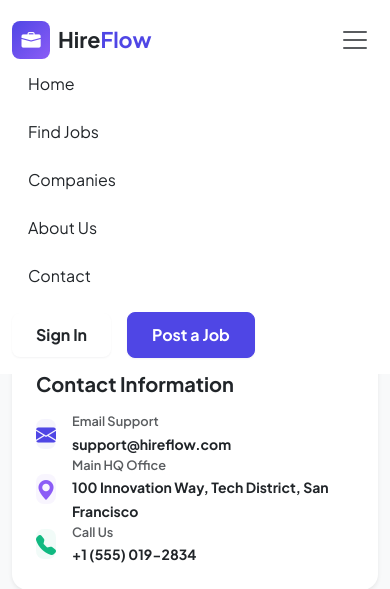
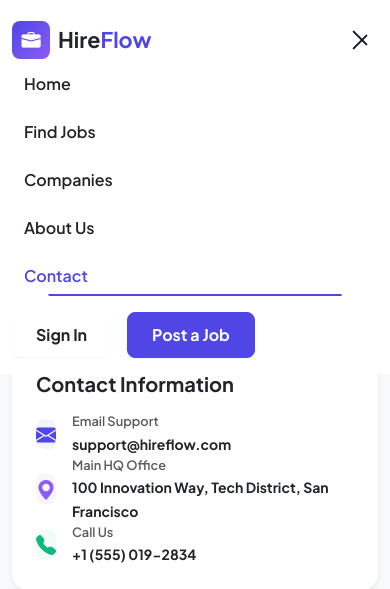
Before and after one commit to damiencloud/HireFlow, a Python web app: template contact/templates/contact/contact.html in a window 390 px wide, after a click that opens the changed part. Shown: the top 589 px of the page. Run offline with Jinja, Linux system fonts and the light colour scheme; the template is opened without the code that fills it, so the values that code supplies are empty.

Commit message:
feat: implement form validations, hover style keyframes, and morphing mobile hamburger icon

```diff
--- a/accounts/templates/accounts/candidate-login.html
+++ b/accounts/templates/accounts/candidate-login.html
@@ -129,5 +129,6 @@
     <!-- 5. HireFlow JavaScript Utilities -->
     <script src="/home/static/home/js/component-loader.js?v=2"></script>
     <script src="/home/static/home/js/global.js?v=2"></script>
+    <script src="/home/static/home/js/form-validation.js?v=2"></script>
 </body>
 </html>
--- a/accounts/templates/accounts/login.html
+++ b/accounts/templates/accounts/login.html
@@ -137,5 +137,6 @@
     <!-- 5. HireFlow JavaScript Utilities -->
     <script src="/home/static/home/js/component-loader.js?v=2"></script>
     <script src="/home/static/home/js/global.js?v=2"></script>
+    <script src="/home/static/home/js/form-validation.js?v=2"></script>
 </body>
 </html>
--- a/accounts/templates/accounts/recruiter-login.html
+++ b/accounts/templates/accounts/recruiter-login.html
@@ -129,5 +129,6 @@
     <!-- 5. HireFlow JavaScript Utilities -->
     <script src="/home/static/home/js/component-loader.js?v=2"></script>
     <script src="/home/static/home/js/global.js?v=2"></script>
+    <script src="/home/static/home/js/form-validation.js?v=2"></script>
 </body>
 </html>
--- a/accounts/templates/accounts/register.html
+++ b/accounts/templates/accounts/register.html
@@ -133,5 +133,6 @@
     <!-- 5. HireFlow JavaScript Utilities -->
     <script src="/home/static/home/js/component-loader.js?v=2"></script>
     <script src="/home/static/home/js/global.js?v=2"></script>
+    <script src="/home/static/home/js/form-validation.js?v=2"></script>
 </body>
 </html>
--- a/companies/templates/companies/companies.html
+++ b/companies/templates/companies/companies.html
@@ -282,5 +282,6 @@
     <!-- 5. HireFlow JavaScript Utilities -->
     <script src="/home/static/home/js/component-loader.js?v=2"></script>
     <script src="/home/static/home/js/global.js?v=2"></script>
+    <script src="/home/static/home/js/form-validation.js?v=2"></script>
 </body>
 </html>
--- a/contact/templates/contact/contact.html
+++ b/contact/templates/contact/contact.html
@@ -132,5 +132,6 @@
     <!-- 5. HireFlow JavaScript Utilities -->
     <script src="/home/static/home/js/component-loader.js?v=2"></script>
     <script src="/home/static/home/js/global.js?v=2"></script>
+    <script src="/home/static/home/js/form-validation.js?v=2"></script>
 </body>
 </html>
--- a/home/static/home/css/global.css
+++ b/home/static/home/css/global.css
@@ -156,3 +156,91 @@ a:hover {
         padding: 3rem 0;
     }
 }
+
+/* ==========================================================================
+   5. Phase 4 Visual Enhancements (Validations, Keyframes & Morph Transitions)
+   ========================================================================== */
+
+/* Custom Input Focus Ring & Styling States */
+.form-control:focus,
+.form-select:focus {
+    border-color: var(--hf-primary) !important;
+    box-shadow: 0 0 0 4px rgba(79, 70, 229, 0.15) !important;
+    outline: none;
+}
+
+/* Border validations state glows overrides */
+.form-control.is-invalid:focus,
+.form-select.is-invalid:focus {
+    box-shadow: 0 0 0 4px rgba(244, 63, 94, 0.15) !important;
+}
+
+.form-control.is-valid:focus,
+.form-select.is-valid:focus {
+    box-shadow: 0 0 0 4px rgba(16, 185, 129, 0.15) !important;
+}
+
+/* Navlink Underline Morph transition */
+.navbar-nav .nav-link {
+    position: relative;
+    font-weight: 600;
+    color: var(--hf-text-main);
+    padding: 0.5rem 0.75rem !important;
+    transition: var(--hf-transition-fast);
+}
+
+.navbar-nav .nav-link::after {
+    content: '';
+    position: absolute;
+    width: 0;
+    height: 2px;
+    bottom: 0;
+    left: 50%;
+    background-color: var(--hf-primary);
+    transition: var(--hf-transition-fast);
+    transform: translateX(-50%);
+}
+
+.navbar-nav .nav-link.active {
+    color: var(--hf-primary) !important;
+}
+
+.navbar-nav .nav-link.active::after,
+.navbar-nav .nav-link:hover::after {
+    width: 80%;
+}
+
+/* Modal Pop Keyframe Transitions */
+.modal.fade .modal-content {
+    transform: scale(0.95);
+    opacity: 0;
+    transition: transform 0.25s cubic-bezier(0.34, 1.56, 0.64, 1), opacity 0.25s ease;
+}
+
+.modal.show .modal-content {
+    transform: scale(1);
+    opacity: 1;
+}
+
+/* Custom Hamburger Menu Toggle Morph Button */
+.hamburger-line {
+    width: 20px;
+    height: 2px;
+    background-color: var(--hf-dark);
+    border-radius: 2px;
+    transition: var(--hf-transition-base);
+    display: block;
+}
+
+/* Morph to close cross symbol */
+.navbar-toggler:not(.collapsed) .hamburger-line:nth-child(1) {
+    transform: translateY(6px) rotate(45deg);
+}
+
+.navbar-toggler:not(.collapsed) .hamburger-line:nth-child(2) {
+    opacity: 0;
+}
+
+.navbar-toggler:not(.collapsed) .hamburger-line:nth-child(3) {
+    transform: translateY(-6px) rotate(-45deg);
+}
--- /dev/null
+++ b/home/static/home/js/form-validation.js
@@ -0,0 +1,189 @@
+/**
+ * HireFlow - Client-Side Form Validation Module (Vanilla JS)
+ * Handles real-time validations, state checks, and is-valid/is-invalid indicators.
+ */
+
+document.addEventListener("DOMContentLoaded", () => {
+    // 1. Query all forms on the current page
+    const forms = document.querySelectorAll("form");
+
+    forms.forEach(form => {
+        // Find inputs that need validation
+        const inputs = form.querySelectorAll("input, textarea, select");
+
+        inputs.forEach(input => {
+            // Bind real-time validation on typing or focus loss
+            input.addEventListener("input", () => validateField(input));
+            input.addEventListener("blur", () => validateField(input));
+            input.addEventListener("change", () => validateField(input));
+        });
+
+        // Intercept form submissions
+        form.addEventListener("submit", (event) => {
+            let isFormValid = true;
+
+            // Validate all inputs once more on submit
+            inputs.forEach(input => {
+                const isValid = validateField(input);
+                if (!isValid) {
+                    isFormValid = false;
+                }
+            });
+
+            // Specific validation check for min/max salary range in job posting form
+            const minSalInput = form.querySelector('input[name="salary_min"]');
+            const maxSalInput = form.querySelector('input[name="salary_max"]');
+            if (minSalInput && maxSalInput) {
+                const isSalaryValid = validateSalaryRange(minSalInput, maxSalInput);
+                if (!isSalaryValid) {
+                    isFormValid = false;
+                }
+            }
+
+            // Block submission event if inputs fail
+            if (!isFormValid) {
+                event.preventDefault();
+                event.stopPropagation();
+
+                // Render a temporary global alert helper if available
+                showGlobalValidationAlert(form);
+            }
+        });
+    });
+
+    /**
+     * Core Field Validator function
+     * Evaluates field constraints and updates CSS states.
+     */
+    function validateField(input) {
+        // Skip validation for non-interactive button fields or optional unchecked fields
+        if (input.type === "submit" || input.type === "button" || input.type === "reset") {
+            return true;
+        }
+
+        const value = input.value.trim();
+        let isValid = true;
+        let errorMessage = "";
+
+        // Check 1: Required constraint
+        if (input.hasAttribute("required")) {
+            if (!value || (input.type === "checkbox" && !input.checked)) {
+                isValid = false;
+                errorMessage = input.type === "checkbox"
+                    ? "You must accept the terms of service."
+                    : "This field is required.";
+            }
+        }
+
+        // Check 2: Email format regex match
+        if (isValid && input.type === "email" && value) {
+            const emailRegex = /^[^\s@]+@[^\s@]+\.[^\s@]+$/;
+            if (!emailRegex.test(value)) {
+                isValid = false;
+                errorMessage = "Please enter a valid email address (e.g. name@domain.com).";
+            }
+        }
+
+        // Check 3: Password length bounds
+        if (isValid && input.type === "password" && value) {
+            if (value.length < 8) {
+                isValid = false;
+                errorMessage = "Password must be at least 8 characters long.";
+            }
+        }
+
+        // Check 4: Upload file formats (Resume PDF check)
+        if (isValid && input.type === "file" && input.files && input.files.length > 0) {
+            const file = input.files[0];
+            const isPDF = file.type === "application/pdf" || file.name.endsWith(".pdf");
+            const isTooLarge = file.size > 5 * 1024 * 1024; // 5MB limit
+
+            if (!isPDF) {
+                isValid = false;
+                errorMessage = "Only PDF document uploads are accepted.";
+            } else if (isTooLarge) {
+                isValid = false;
+                errorMessage = "File size exceeds the 5MB limits.";
+            }
+        }
+
+        // Update visual display indicators
+        updateFieldUIState(input, isValid, errorMessage);
+        return isValid;
+    }
+
+    /**
+     * Salary Range Compare Validator
+     * Confirms maximum compensation limit is higher than minimum threshold.
+     */
+    function validateSalaryRange(minInput, maxInput) {
+        const minVal = parseFloat(minInput.value);
+        const maxVal = parseFloat(maxInput.value);
+
+        if (!isNaN(minVal) && !isNaN(maxVal)) {
+            if (maxVal <= minVal) {
+                updateFieldUIState(maxInput, false, "Maximum salary must be greater than minimum salary.");
+                return false;
+            }
+        }
+        return true;
+    }
+
+    /**
+     * Updates Bootstrap styling borders and appends descriptive error tags
+     */
+    function updateFieldUIState(input, isValid, errorMessage) {
+        // Remove existing state classes
+        input.classList.remove("is-valid", "is-invalid");
+
+        // Remove existing custom feedback nodes
+        const parent = input.parentElement;
+        let feedback = parent.querySelector(".invalid-feedback");
+        if (feedback) {
+            feedback.remove();
+        }
+
+        if (!isValid) {
+            input.classList.add("is-invalid");
+
+            // Create invalid feedback description block
+            const errorDiv = document.createElement("div");
+            errorDiv.className = "invalid-feedback d-block mt-1";
+            errorDiv.style.fontSize = "0.75rem";
+            errorDiv.style.fontWeight = "600";
+            errorDiv.textContent = errorMessage;
+            parent.appendChild(errorDiv);
+        } else {
+            // Only add is-valid state if field contains values
+            if (input.value.trim().length > 0 || (input.type === "checkbox" && input.checked)) {
+                input.classList.add("is-valid");
+            }
+        }
+    }
+
+    /**
+     * Renders a floating modular validation warning toast if user clicks submit with invalid fields
+     */
+    function showGlobalValidationAlert(form) {
+        // Prevent duplicate alerts
+        if (form.querySelector(".validation-alert-banner")) {
+            return;
+        }
+
+        const alertBanner = document.createElement("div");
+        alertBanner.className = "alert alert-danger border-0 shadow-sm rounded-3 mt-3 validation-alert-banner d-flex align-items-center gap-2.5";
+        alertBanner.style.fontSize = "0.85rem";
+        alertBanner.style.fontWeight = "600";
+        alertBanner.innerHTML = `
+            <i class="bi bi-exclamation-triangle-fill fs-5"></i>
+            <span>Please correct the highlighted fields before submitting.</span>
+        `;
+
+        form.appendChild(alertBanner);
+
+        // Dismiss after 4 seconds
+        setTimeout(() => {
+            alertBanner.remove();
+        }, 4000);
+    }
+});
--- a/home/templates/home/components/navbar.html
+++ b/home/templates/home/components/navbar.html
@@ -10,8 +10,10 @@
         </a>
 
         <!-- Responsive Hamburger Toggle -->
-        <button class="navbar-toggler border-0 p-2" type="button" data-bs-toggle="collapse" data-bs-target="#navbarText" aria-controls="navbarText" aria-expanded="false" aria-label="Toggle navigation">
-            <span class="navbar-toggler-icon"></span>
+        <button class="navbar-toggler collapsed border-0 p-2 d-flex flex-column justify-content-around align-items-center gap-1" type="button" data-bs-toggle="collapse" data-bs-target="#navbarText" aria-controls="navbarText" aria-expanded="false" aria-label="Toggle navigation" style="width: 36px; height: 36px; box-shadow: none; border-radius: 6px;">
+            <span class="hamburger-line"></span>
+            <span class="hamburger-line"></span>
+            <span class="hamburger-line"></span>
         </button>
 
         <!-- Navbar Links & CTA Buttons -->
--- a/home/templates/home/index.html
+++ b/home/templates/home/index.html
@@ -642,5 +642,6 @@
     <!-- 5. HireFlow JavaScript Utilities (Modular Paths) -->
     <script src="/home/static/home/js/component-loader.js?v=2"></script>
     <script src="/home/static/home/js/global.js?v=2"></script>
+    <script src="/home/static/home/js/form-validation.js?v=2"></script>
 </body>
 </html>
--- a/jobs/templates/jobs/job-details.html
+++ b/jobs/templates/jobs/job-details.html
@@ -217,5 +217,6 @@
     <!-- 5. HireFlow JavaScript Utilities -->
     <script src="/home/static/home/js/component-loader.js?v=2"></script>
     <script src="/home/static/home/js/global.js?v=2"></script>
+    <script src="/home/static/home/js/form-validation.js?v=2"></script>
 </body>
 </html>
--- a/jobs/templates/jobs/job-posting.html
+++ b/jobs/templates/jobs/job-posting.html
@@ -163,5 +163,6 @@
     <!-- 5. HireFlow JavaScript Utilities -->
     <script src="/home/static/home/js/component-loader.js?v=2"></script>
     <script src="/home/static/home/js/global.js?v=2"></script>
+    <script src="/home/static/home/js/form-validation.js?v=2"></script>
 </body>
 </html>
--- a/jobs/templates/jobs/jobs.html
+++ b/jobs/templates/jobs/jobs.html
@@ -363,5 +363,6 @@
     <!-- 5. HireFlow JavaScript Utilities (Modular Paths with Cache-Buster) -->
     <script src="/home/static/home/js/component-loader.js?v=2"></script>
     <script src="/home/static/home/js/global.js?v=2"></script>
+    <script src="/home/static/home/js/form-validation.js?v=2"></script>
 </body>
 </html>
```
